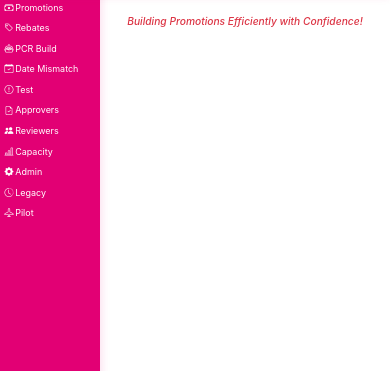
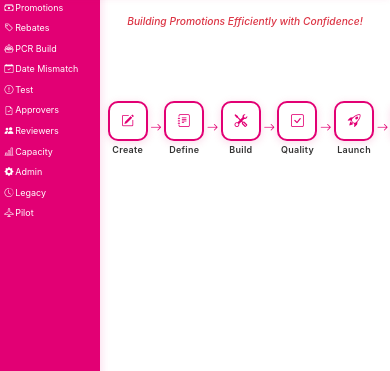
Before and after one commit to choltzen1/PAM, a Flask app: page / in a window 390 px wide. Shown: the part 49-420 px from the top of the page. Run offline with Flask 3, Linux system fonts and the light colour scheme.

Commit message:
create main page flow diagram

```diff
--- a/static/css/frontpage.css
+++ b/static/css/frontpage.css
@@ -323,3 +323,159 @@ html, body {
     gap: 0.1em;
   }
 }
+
+/* Process Flow Diagram Styles */
+.process-flow-container {
+  display: flex;
+  align-items: center;
+  justify-content: space-between;
+  gap: 0.5rem;
+  margin: 2rem auto;
+  max-width: 100%;
+  width: 100%;
+  padding: 1.5rem 1rem;
+  box-sizing: border-box;
+}
+
+.process-step {
+  display: flex;
+  flex-direction: column;
+  align-items: center;
+  gap: 0.5rem;
+  flex: 1;
+  max-width: 120px;
+  text-align: center;
+}
+
+.process-icon-container {
+  width: 60px;
+  height: 60px;
+  border-radius: 10px;
+  background: #fff;
+  border: 2px solid var(--tmobile-magenta);
+  display: flex;
+  align-items: center;
+  justify-content: center;
+  transition: all 0.3s ease;
+  box-shadow: 0 2px 8px rgba(226, 0, 116, 0.15);
+}
+
+.process-icon-container:hover {
+  background: var(--tmobile-magenta);
+  transform: translateY(-2px);
+  box-shadow: 0 4px 12px rgba(226, 0, 116, 0.25);
+}
+
+.process-icon {
+  font-size: 1.5rem;
+  color: var(--tmobile-magenta);
+  transition: color 0.3s ease;
+}
+
+.process-icon-container:hover .process-icon {
+  color: #fff;
+}
+
+.process-label {
+  font-size: 0.9rem;
+  font-weight: 600;
+  color: #333;
+  margin: 0;
+  letter-spacing: 0.3px;
+}
+
+.process-arrow {
+  color: var(--tmobile-magenta);
+  font-size: 1.2rem;
+  font-weight: bold;
+  display: flex;
+  align-items: center;
+  flex-shrink: 0;
+}
+
+/* Responsive Design for Process Flow */
+@media (max-width: 1200px) {
+  .process-flow-container {
+    gap: 0.4rem;
+    padding: 1.2rem 0.8rem;
+  }
+
+  .process-step {
+    max-width: 100px;
+  }
+
+  .process-icon-container {
+    width: 55px;
+    height: 55px;
+  }
+
+  .process-icon {
+    font-size: 1.3rem;
+  }
+
+  .process-arrow {
+    font-size: 1.1rem;
+  }
+
+  .process-label {
+    font-size: 0.85rem;
+  }
+}
+
+@media (max-width: 900px) {
+  .process-flow-container {
+    gap: 0.3rem;
+    padding: 1rem 0.5rem;
+  }
+
+  .process-step {
+    max-width: 80px;
+  }
+
+  .process-icon-container {
+    width: 45px;
+    height: 45px;
+  }
+
+  .process-icon {
+    font-size: 1.1rem;
+  }
+
+  .process-arrow {
+    font-size: 1rem;
+  }
+
+  .process-label {
+    font-size: 0.75rem;
+  }
+}
+
+@media (max-width: 600px) {
+  .process-flow-container {
+    gap: 0.2rem;
+    padding: 0.8rem 0.3rem;
+  }
+
+  .process-step {
+    max-width: 70px;
+    gap: 0.3rem;
+  }
+
+  .process-icon-container {
+    width: 40px;
+    height: 40px;
+  }
+
+  .process-icon {
+    font-size: 1rem;
+  }
+
+  .process-arrow {
+    font-size: 0.9rem;
+  }
+
+  .process-label {
+    font-size: 0.7rem;
+    line-height: 1.1;
+  }
+}
--- a/templates/index.html
+++ b/templates/index.html
@@ -27,32 +27,70 @@
   <div class="main text-center">
     <h1 class="mb-3">PAM – Promotion Automation Manager</h1>
     <h5 class="text-danger fst-italic mb-5">Building Promotions Efficiently with Confidence!</h5>
-    <!-- <div class="row justify-content-center mb-5">
-      <div class="col-2">
-        <i class="bi bi-pencil process-icon"></i>
-        <p>Create</p>
+
+    <!-- Process Flow Diagram -->
+    <div class="process-flow-container">
+      <div class="process-step">
+        <div class="process-icon-container">
+          <i class="bi bi-pencil-square process-icon"></i>
+        </div>
+        <p class="process-label">Create</p>
       </div>
-      <div class="col-2">
-        <i class="bi bi-journal process-icon"></i>
-        <p>Define</p>
+
+      <div class="process-arrow">
+        <i class="bi bi-arrow-right"></i>
       </div>
-      <div class="col-2">
-        <i class="bi bi-tools process-icon"></i>
-        <p>Build</p>
+
+      <div class="process-step">
+        <div class="process-icon-container">
+          <i class="bi bi-journal-text process-icon"></i>
+        </div>
+        <p class="process-label">Define</p>
       </div>
-      <div class="col-2">
-        <i class="bi bi-check-square process-icon"></i>
-        <p>Quality</p>
+
+      <div class="process-arrow">
+        <i class="bi bi-arrow-right"></i>
       </div>
-      <div class="col-2">
-        <i class="bi bi-globe process-icon"></i>
-        <p>Launch</p>
+
+      <div class="process-step">
+        <div class="process-icon-container">
+          <i class="bi bi-tools process-icon"></i>
+        </div>
+        <p class="process-label">Build</p>
       </div>
-      <div class="col-2">
-        <i class="bi bi-graph-up process-icon"></i>
-        <p>Monitor</p>
+
+      <div class="process-arrow">
+        <i class="bi bi-arrow-right"></i>
       </div>
-    </div> -->  </div>
+
+      <div class="process-step">
+        <div class="process-icon-container">
+          <i class="bi bi-check-square process-icon"></i>
+        </div>
+        <p class="process-label">Quality</p>
+      </div>
+
+      <div class="process-arrow">
+        <i class="bi bi-arrow-right"></i>
+      </div>
+        <div class="process-step">
+        <div class="process-icon-container">
+          <i class="bi bi-rocket-takeoff process-icon"></i>
+        </div>
+        <p class="process-label">Launch</p>
+      </div>
+
+      <div class="process-arrow">
+        <i class="bi bi-arrow-right"></i>
+      </div>
+
+      <div class="process-step">
+        <div class="process-icon-container">
+          <i class="bi bi-graph-up process-icon"></i>
+        </div>
+        <p class="process-label">Monitor</p>
+      </div>
+    </div></div>
 
   <!-- T-Mobile Disclaimer -->
   <div class="disclaimer">
```
